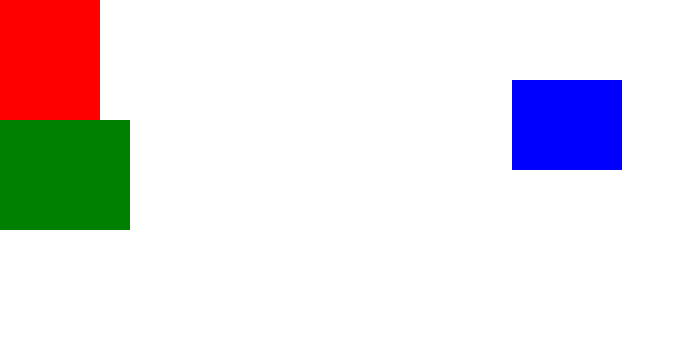
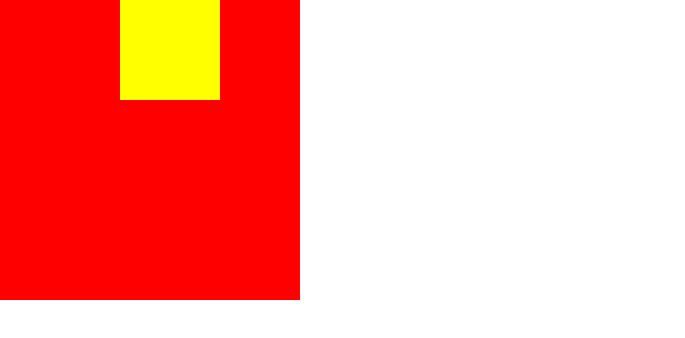
Before and after one commit to abhishek-mishradev/CSS-Practice, a plain HTML site: page index.html in a window 1280 px wide. Shown: the whole page, without its empty margins (0-685 px from the left). Drawn offline with Linux system fonts and the light colour scheme.

Commit message:
position relative

```diff
--- a/index.html
+++ b/index.html
@@ -7,10 +7,15 @@
     <link rel="stylesheet" href="styles/style.css">
 </head>
 <body>
-
+<!--
 <div id="car1"></div>
 <div id="car2"></div>
-<div id="car3"></div>
+<div id="car3"></div> -->
+
+
+<div id="box">
+    <div id="box1"></div>
+</div>
 
 </body>
 </html>
--- a/styles/style.css
+++ b/styles/style.css
@@ -30,3 +30,19 @@ html, body{
     height: 110px;
     background-color: green;
 }
+
+#box{
+    position: relative;
+    width: 300px;
+    height: 300px;
+    background-color: red;
+
+}
+
+#box1{
+    position: absolute;
+    left: 40%;
+    width: 100px;
+    height: 100px;
+    background-color: yellow;
+}
```
